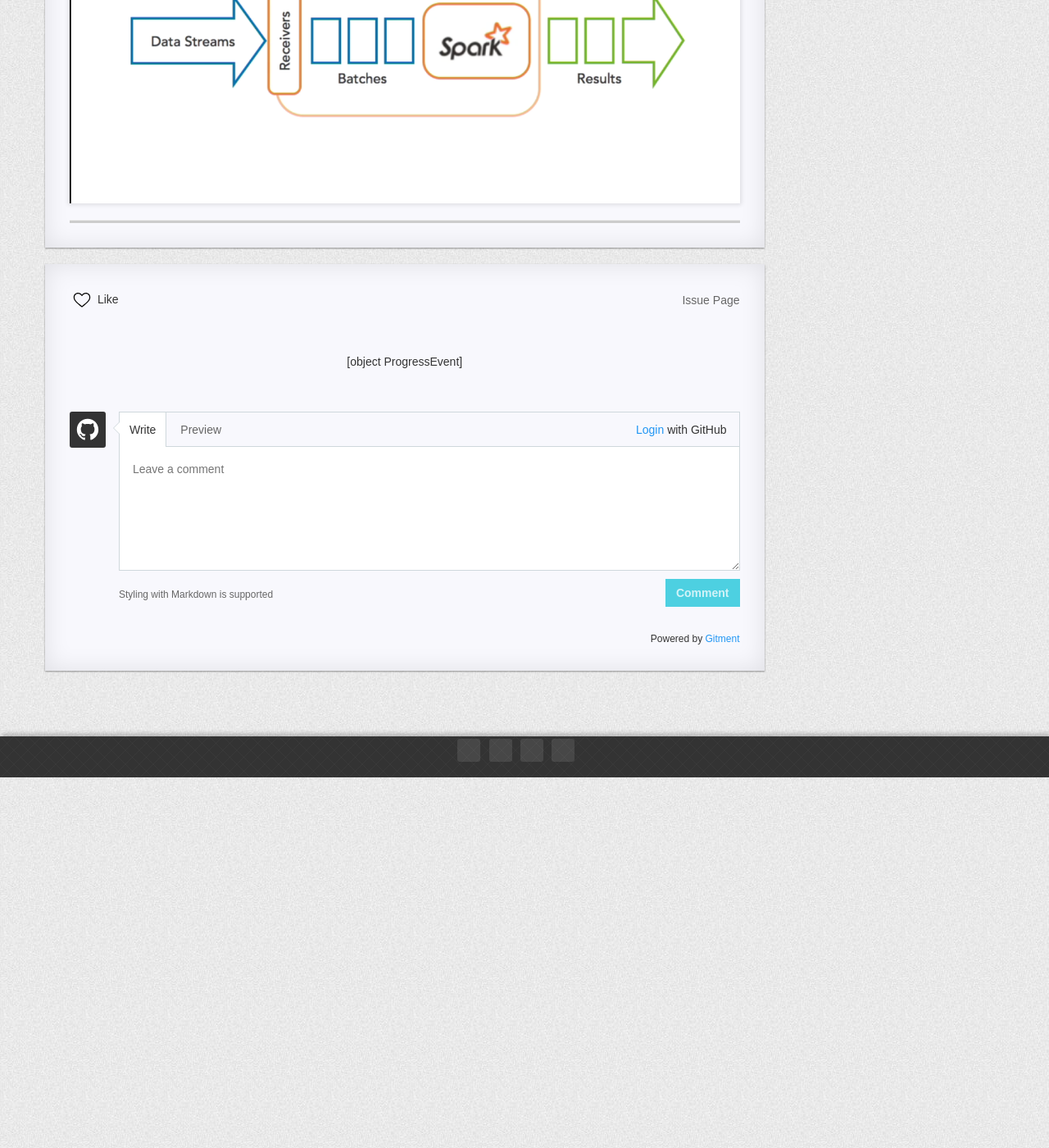
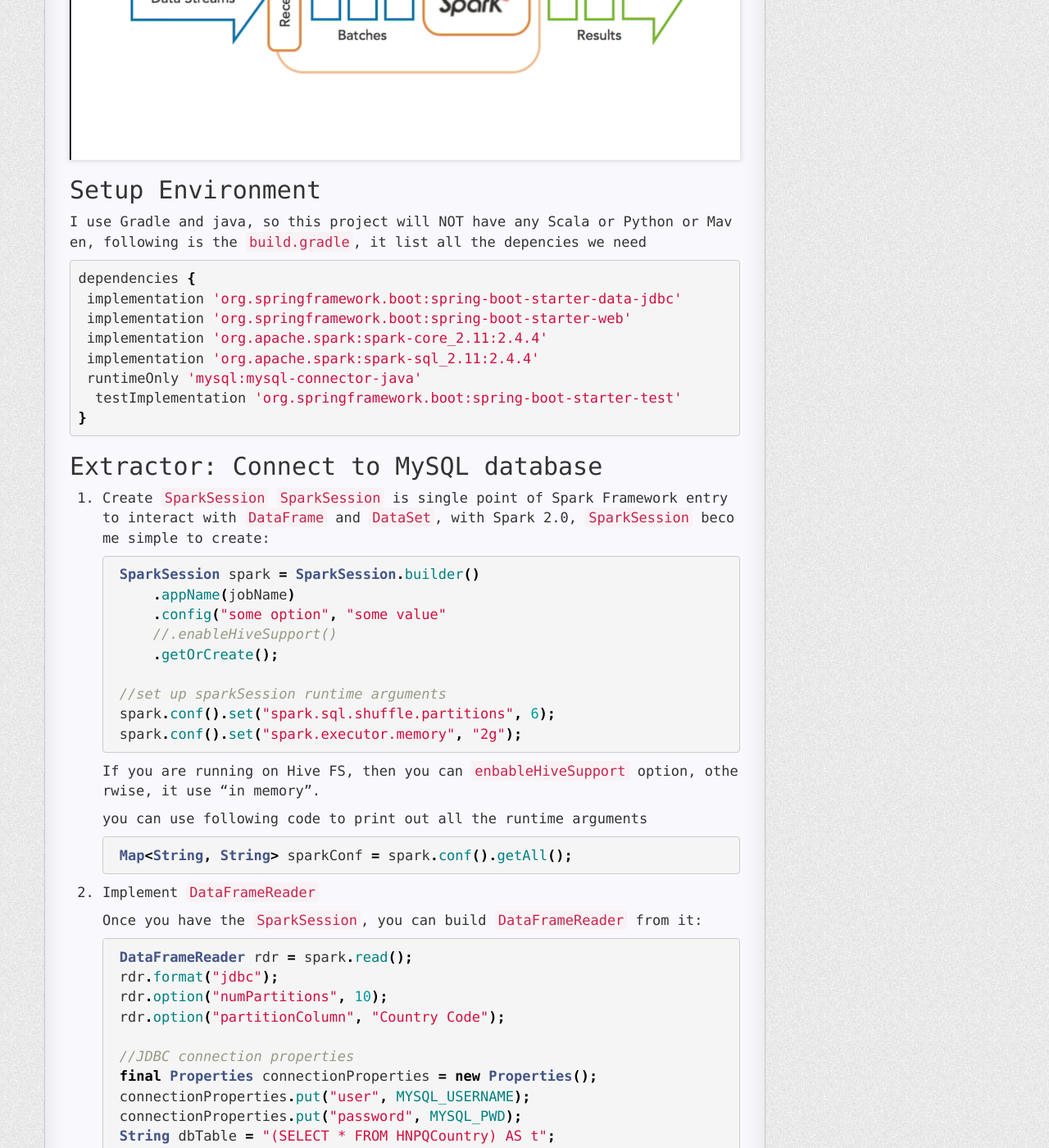
Before and after one commit to R0NGSH3N/r0ngsh3n.github.io, a Jekyll site: the page built from _posts/2020-12-12-spark-etl.md, in a window 1280 px wide and 1400 px high, scrolled down 1789 px. Shown: the whole window at 82% size. Built offline with Jekyll 4.4.1, drawn with Linux system fonts in a browser that asks for light colours; nearby versions of some CDN libraries; comment, search, counter and statistics services are not loaded; a style sheet for code colours, icons or effects is not loaded; some of the changed text lies outside the part shown.

Commit message:
new article

```diff
--- a/_posts/2020-12-12-spark-etl.md
+++ b/_posts/2020-12-12-spark-etl.md
@@ -19,9 +17,9 @@ to walk you throught how to and explain the required Spark knowledge.
 - Scheduling
 - input/output
 
-`Spark SQL` : we don't need it.
+`Spark SQL` : ***We will use this for our ETL tools***
 
-`Spark Streaming`: ***This is our star***
+`Spark Streaming`: we don't need it
 
 - Streaming analytics
 - Micro Batches
@@ -29,7 +27,7 @@ to walk you throught how to and explain the required Spark knowledge.
 
 `MLlib` : we dont' need it
 
-## Spark Data:
+## Spark Data
 
 `RDD` - Resilient Distributed Dataset, `container` that all you to work with data object.
 
@@ -37,7 +35,7 @@ to walk you throught how to and explain the required Spark knowledge.
 
 `Dataset` - combination of `RDD` and `DataFrame`, ***this is the objects we are going to work with***
 
-## Spark Actions:
+## Spark Actions
 
 `Action` and `Transformation`
 
@@ -45,8 +43,107 @@ to walk you throught how to and explain the required Spark knowledge.
 
 ![Picture 1](https://r0ngsh3n.github.io/static/img/1212/Screenshot_spark-etl-1.png)
 
-## Streaming How-To:
+## Streaming How-To
 
 Spark Streaming process:
 
 ![Picture 2](https://r0ngsh3n.github.io/static/img/1212/Screenshot_spark-etl-2.png)
+
+## Setup Environment
+
+I use Gradle and java, so this project will NOT have any Scala or Python or Maven, following is the `build.gradle`, it list all the depencies we need
+
+~~~groovy
+dependencies {
+ implementation 'org.springframework.boot:spring-boot-starter-data-jdbc'
+ implementation 'org.springframework.boot:spring-boot-starter-web'
+ implementation 'org.apache.spark:spark-core_2.11:2.4.4'
+ implementation 'org.apache.spark:spark-sql_2.11:2.4.4'
+ runtimeOnly 'mysql:mysql-connector-java'
+  testImplementation 'org.springframework.boot:spring-boot-starter-test'
+}
+~~~
+
+## Extractor: Connect to MySQL database
+
+1. Create `SparkSession`
+   `SparkSession` is single point of Spark Framework entry to interact with `DataFrame` and `DataSet`, with Spark 2.0, `SparkSession` become simple to create:
+
+   ~~~java
+    SparkSession spark = SparkSession.builder()
+        .appName(jobName)
+        .config("some option", "some value"
+        //.enableHiveSupport()
+        .getOrCreate();
+
+    //set up sparkSession runtime arguments
+    spark.conf().set("spark.sql.shuffle.partitions", 6);
+    spark.conf().set("spark.executor.memory", "2g");
+   ~~~
+
+    If you are running on Hive FS, then you can `enbableHiveSupport` option, otherwise, it use "in memory".
+
+   you can use following code to print out all the runtime arguments
+
+   ~~~java
+    Map<String, String> sparkConf = spark.conf().getAll();
+   ~~~
+
+2. Implement `DataFrameReader`
+
+    Once you have the `SparkSession`, you can build `DataFrameReader` from it:
+
+    ~~~java
+    DataFrameReader rdr = spark.read();
+    rdr.format("jdbc");
+    rdr.option("numPartitions", 10);
+    rdr.option("partitionColumn", "Country Code");
+
+    //JDBC connection properties
+    final Properties connectionProperties = new Properties();
+    connectionProperties.put("user", MYSQL_USERNAME);
+    connectionProperties.put("password", MYSQL_PWD);
+    String dbTable = "(SELECT * FROM HNPQCountry) AS t";
+
+    long start_time = System.currentTimeMillis();
+    Dataset<Row> jdbcDF =
+            spark.read()
+                    .jdbc(MYSQL_CONNECTION_URL, dbTable, connectionProperties);
+
+    ~~~
+
+    Set `format` for `DataFrameReader`:
+
+    ~~~java
+    rdr.format("jdbc");
+    ~~~
+
+    `format`: DataFrame Source Data Format: json,csv (since 2.0.0),parquet (see Parquet),orc,text,jdbc, libsvm.
+
+    `jdbc`: This will connect to database with jdbc connection, there are 3 `jdbc()` methods:
+
+    ~~~java
+    jdbc( url: String,
+          table: String,
+          predicates: Array[String],
+          connectionProperties: Properties): DataFrame
+
+    jdbc( url: String,
+          table: String,
+          properties: Properties): DataFrame
+
+    jdbc( url: String,
+          table: String,
+          columnName: String,
+          lowerBound: Long,
+          upperBound: Long,
+          numPartitions: Int,
+          connectionProperties: Properties): DataFrame
+    ~~~
+
+3. Read through the `DataSet`:
+
+   ~~~java
+    System.out.println(jdbcDF.schema());
+    jdbcDF.show();
+   ~~~
```
Also changed, not shown: other parts of _posts/2020-12-12-spark-etl.md (+1 -3 lines).
